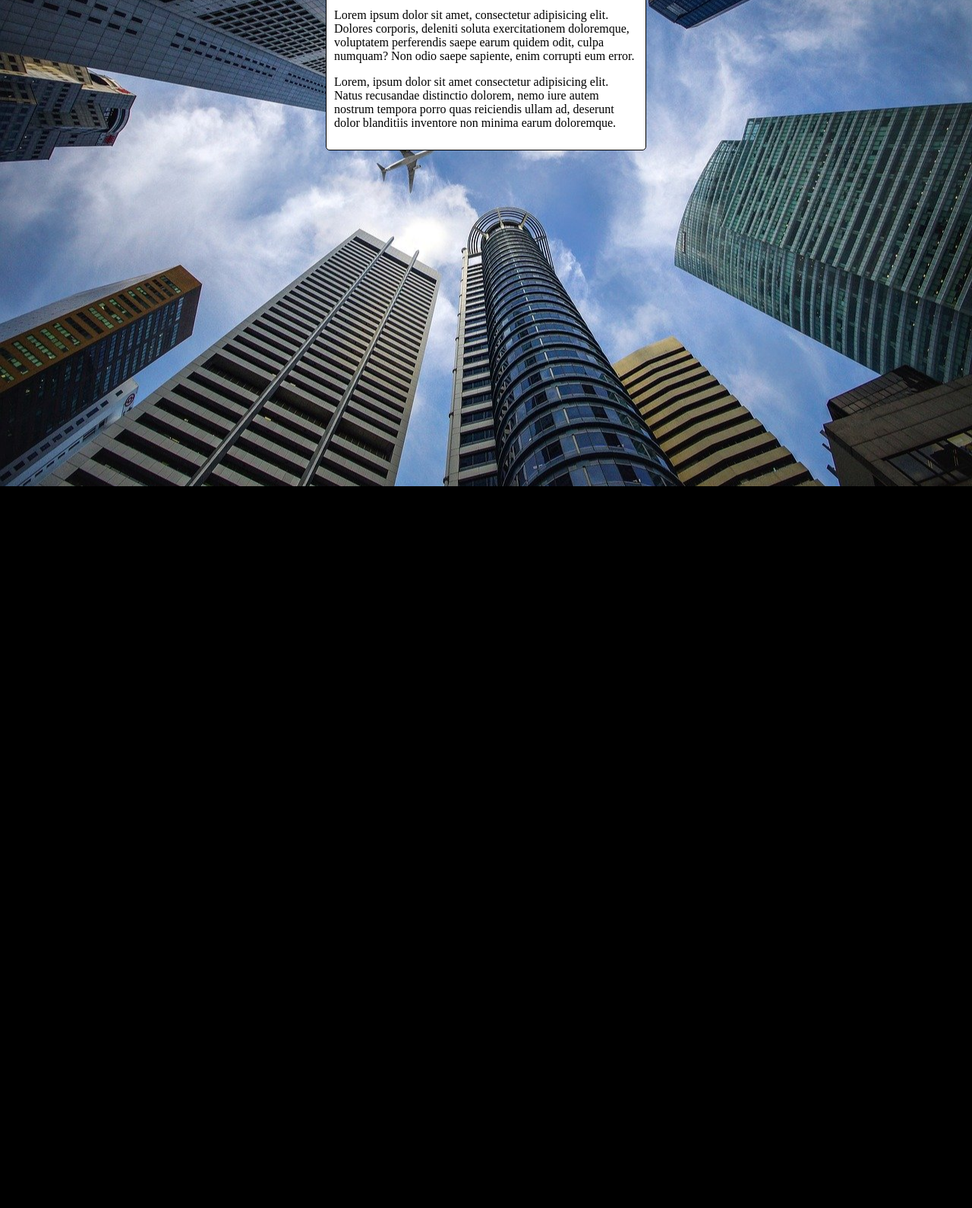
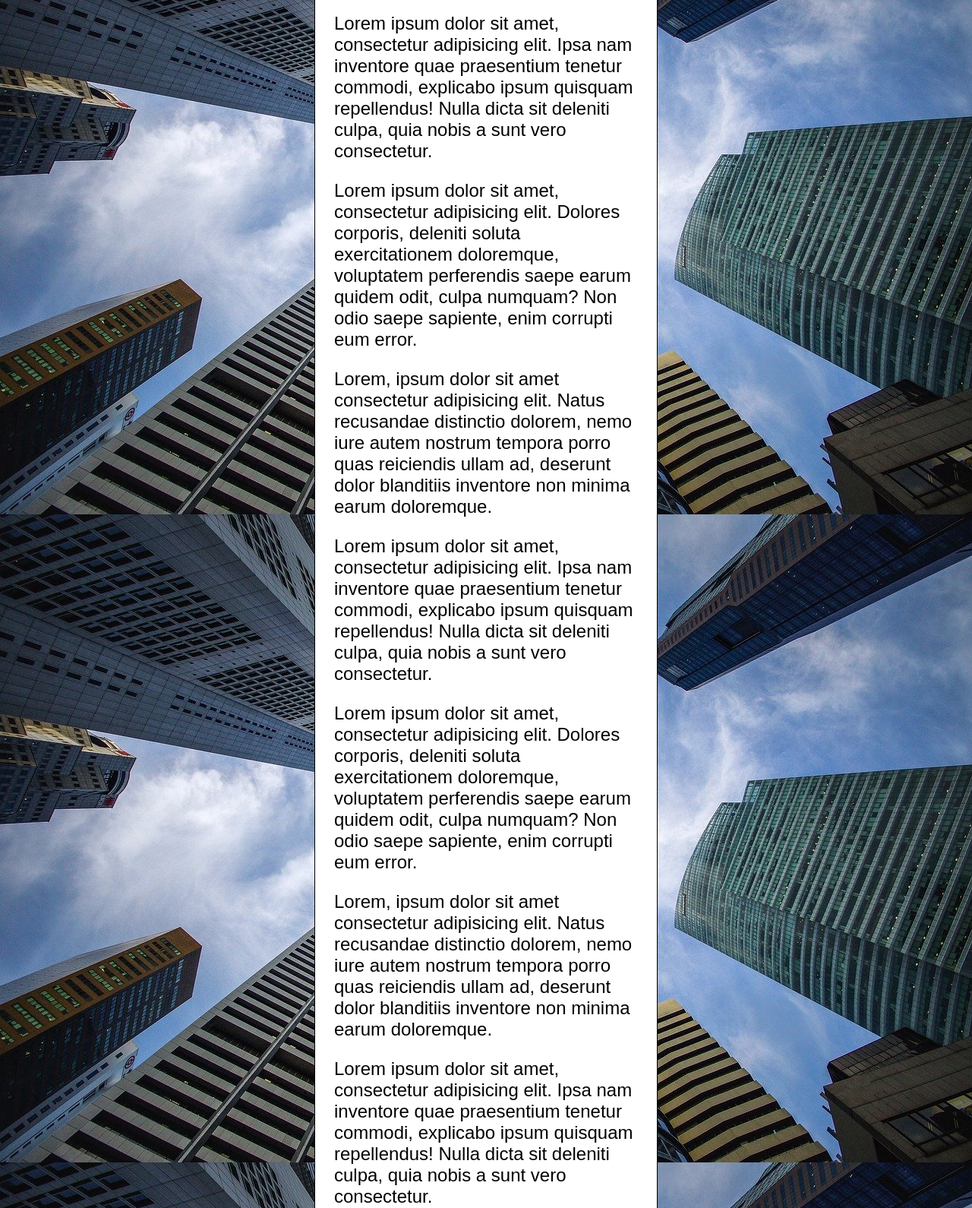
Before and after one commit to Pedro-Rosas15/HTML--css, a plain HTML site: page htmls/ex020.html in a window 1280 px wide. Shown: the part 176-1766 px from the top of the page at 76% size. Before the commit the page ends 816 px from the top, so only its background shows below. Drawn offline with Linux system fonts and the light colour scheme.

Commit message:
Update ex020.html

```diff
--- a/htmls/ex020.html
+++ b/htmls/ex020.html
@@ -10,16 +10,23 @@
         background-color: black;
         background-image: url(../imagens/air\ plane.jpg);
         background-position: center center;
-        background-repeat: no-repeat;
+        background-repeat: repeat-y;
         background-size: cover;
+        background-attachment: fixed;
+        font-size: 1.5em;
+        font-family: Arial, Helvetica, sans-serif;
       }
       main {
         background-color: rgb(255, 255, 255);
         width: 400px;
-        padding: 10px;
+        padding: 10px 25px;
         margin: auto;
         border: 1px solid black;
         border-radius: 5px;
+
+      }
+      main > h1 {
+        text-align: center;
       }
     </style>
 </head>
@@ -29,6 +36,15 @@
         <p>Lorem ipsum dolor sit amet, consectetur adipisicing elit. Ipsa nam inventore quae praesentium tenetur commodi, explicabo ipsum quisquam repellendus! Nulla dicta sit deleniti culpa, quia nobis a sunt vero consectetur.</p>
         <p>Lorem ipsum dolor sit amet, consectetur adipisicing elit. Dolores corporis, deleniti soluta exercitationem doloremque, voluptatem perferendis saepe earum quidem odit, culpa numquam? Non odio saepe sapiente, enim corrupti eum error.</p>
         <p>Lorem, ipsum dolor sit amet consectetur adipisicing elit. Natus recusandae distinctio dolorem, nemo iure autem nostrum tempora porro quas reiciendis ullam ad, deserunt dolor blanditiis inventore non minima earum doloremque.</p>
+        <p>Lorem ipsum dolor sit amet, consectetur adipisicing elit. Ipsa nam inventore quae praesentium tenetur commodi, explicabo ipsum quisquam repellendus! Nulla dicta sit deleniti culpa, quia nobis a sunt vero consectetur.</p>
+        <p>Lorem ipsum dolor sit amet, consectetur adipisicing elit. Dolores corporis, deleniti soluta exercitationem doloremque, voluptatem perferendis saepe earum quidem odit, culpa numquam? Non odio saepe sapiente, enim corrupti eum error.</p>
+        <p>Lorem, ipsum dolor sit amet consectetur adipisicing elit. Natus recusandae distinctio dolorem, nemo iure autem nostrum tempora porro quas reiciendis ullam ad, deserunt dolor blanditiis inventore non minima earum doloremque.</p>
+        <p>Lorem ipsum dolor sit amet, consectetur adipisicing elit. Ipsa nam inventore quae praesentium tenetur commodi, explicabo ipsum quisquam repellendus! Nulla dicta sit deleniti culpa, quia nobis a sunt vero consectetur.</p>
+        <p>Lorem ipsum dolor sit amet, consectetur adipisicing elit. Dolores corporis, deleniti soluta exercitationem doloremque, voluptatem perferendis saepe earum quidem odit, culpa numquam? Non odio saepe sapiente, enim corrupti eum error.</p>
+        <p>Lorem, ipsum dolor sit amet consectetur adipisicing elit. Natus recusandae distinctio dolorem, nemo iure autem nostrum tempora porro quas reiciendis ullam ad, deserunt dolor blanditiis inventore non minima earum doloremque.</p>
+        <p>Lorem ipsum dolor sit amet, consectetur adipisicing elit. Ipsa nam inventore quae praesentium tenetur commodi, explicabo ipsum quisquam repellendus! Nulla dicta sit deleniti culpa, quia nobis a sunt vero consectetur.</p>
+        <p>Lorem ipsum dolor sit amet, consectetur adipisicing elit. Dolores corporis, deleniti soluta exercitationem doloremque, voluptatem perferendis saepe earum quidem odit, culpa numquam? Non odio saepe sapiente, enim corrupti eum error.</p>
+        <p>Lorem, ipsum dolor sit amet consectetur adipisicing elit. Natus recusandae distinctio dolorem, nemo iure autem nostrum tempora porro quas reiciendis ullam ad, deserunt dolor blanditiis inventore non minima earum doloremque.</p>
     </main>
 
 </body>
```
